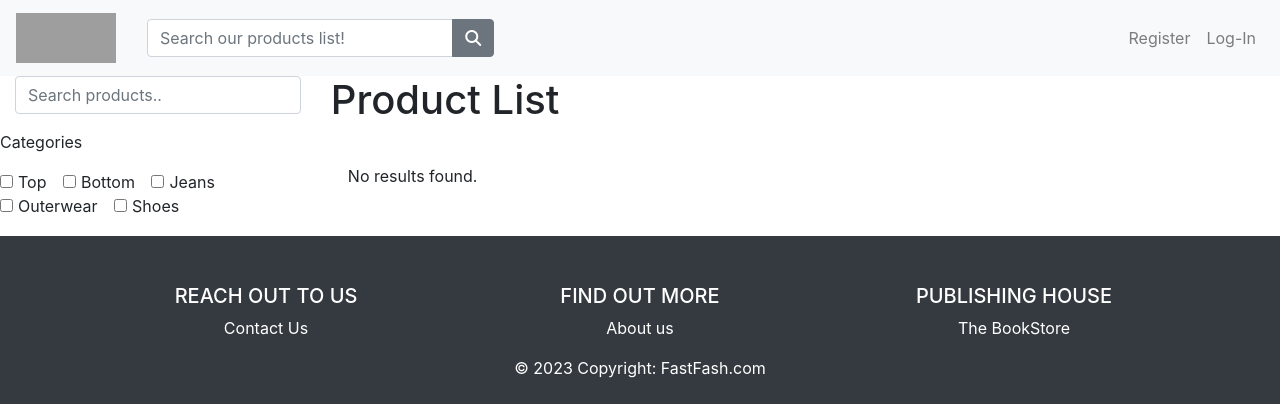
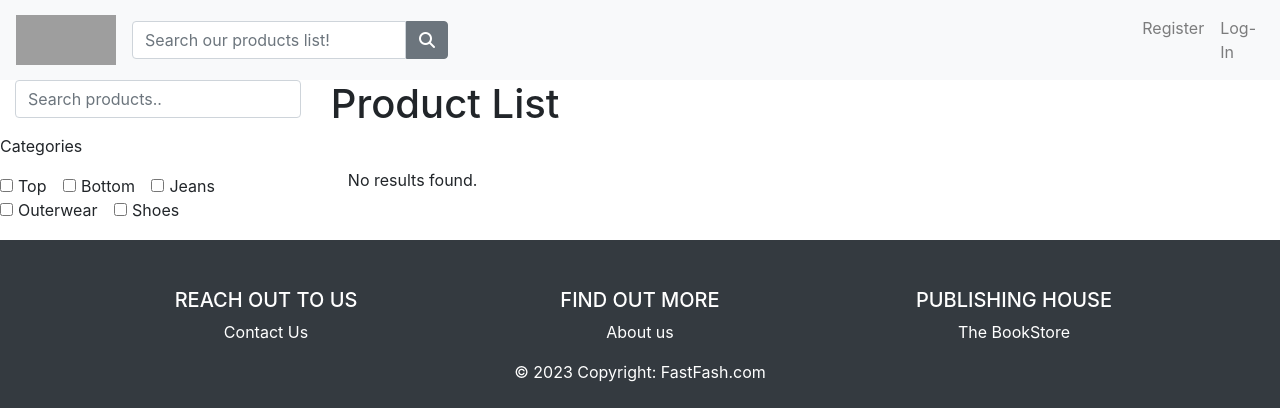
Before and after one commit to ivanpyw1999/INF1005Websys, a PHP site: the page made by INF1005Project/Pages/ProductList.php in a window 1280 px wide. Shown: the top 420 px of the page. Run offline with PHP 8.4, Linux system fonts and the light colour scheme; data that the repository does not hold is empty; some libraries are stand-ins or nearby versions; grey boxes are pictures that could not be loaded.

Commit message:
fixed searchbar and implemented searchbar functionality

```diff
--- a/INF1005Project/Pages/nav.inc.php
+++ b/INF1005Project/Pages/nav.inc.php
@@ -5,14 +5,15 @@
     </button>
     <div class="collapse navbar-collapse" id="navbarTogglerDemo01">
 
-        <div class="input-group col-lg-4">
-            <input type="text" class="form-control" placeholder="Search our products list!">
-            <div class="input-group-append">
-                <button class="btn btn-secondary" type="button">
+        <div class="input-group">
+            <form action="searchbar.php" method="post" class="d-flex">
+                <input type="text" id="searchbar" name="searchbar" class="form-control flex-fill" style="border-top-right-radius: 0px;border-bottom-right-radius: 0px" placeholder="Search our products list!">
+                <button class="btn btn-secondary flex-shrink-0" style="border-top-left-radius: 0px;border-bottom-left-radius: 0px; "type="submit">
                     <i class="fa fa-search"></i>
                 </button>
-            </div>
+            </form>
         </div>
+
 
         <ul class="navbar-nav ml-auto mt-2 mt-lg-0">
             <?php
--- /dev/null
+++ b/INF1005Project/Pages/searchbar.php
@@ -0,0 +1,5 @@
+<?php
+
+$userinput = $_POST['searchbar'];
+header("location: ../Pages/ProductList.php?search=".$userinput);
+?>
--- a/INF1005Project/css/products.css
+++ b/INF1005Project/css/products.css
@@ -208,8 +208,8 @@
     font-size: 1rem;
     font-weight: 500;
     margin: 0;
+    border-radius: 0 0 0.7rem 0.7rem;
 }
-
 .productcardright{
     display: flex;
     justify-content: center;
```
Also changed, not shown: INF1005Project/Pages/search_products.php (indentation only).
